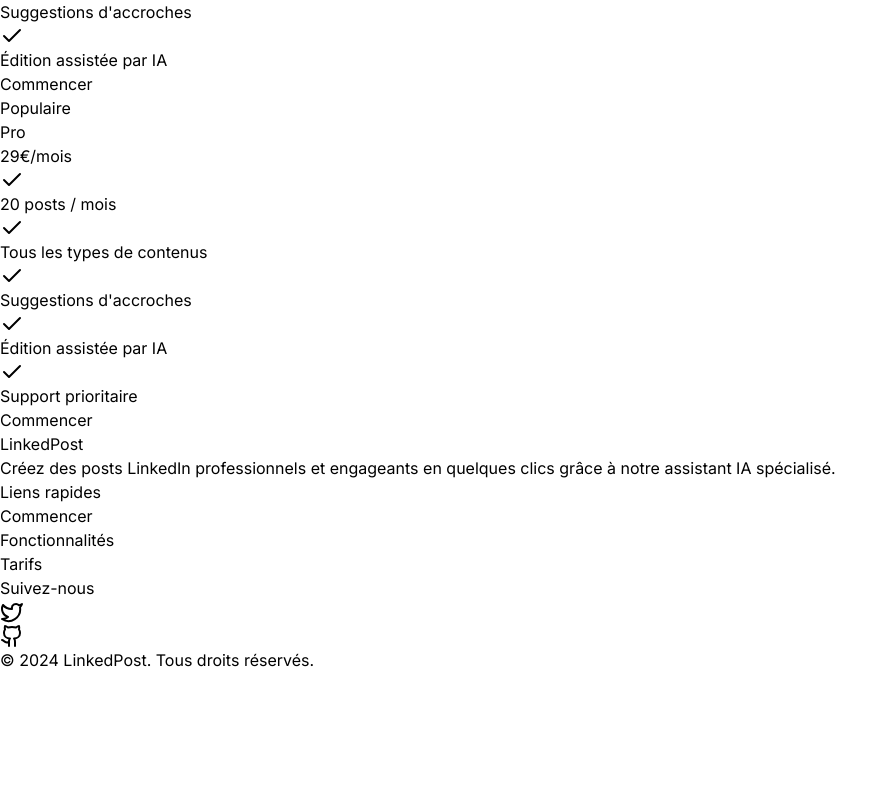
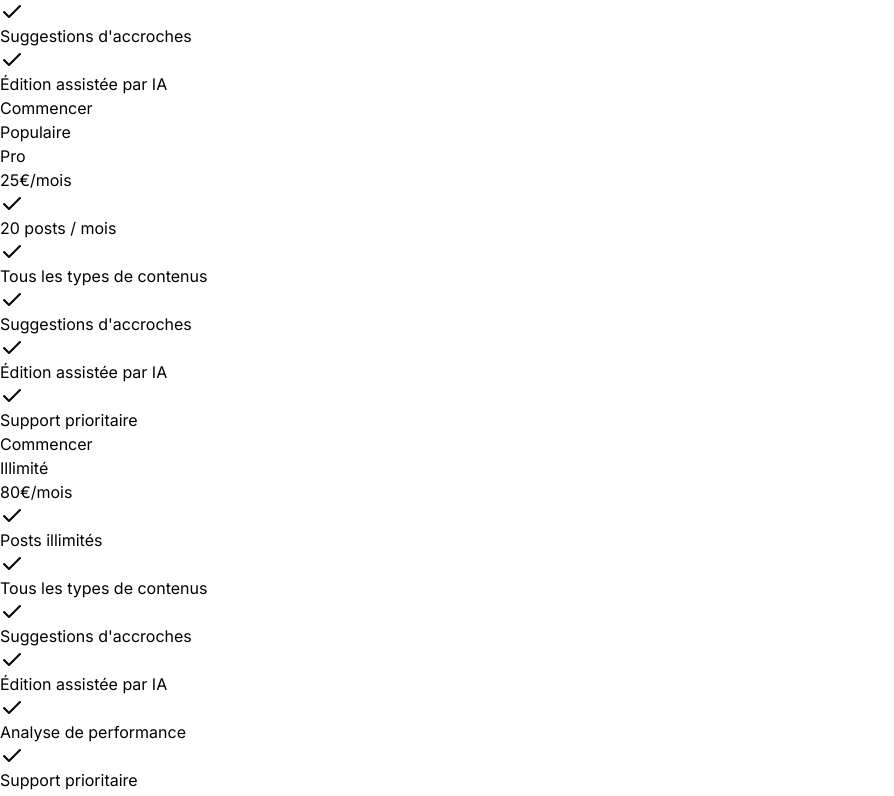
Before and after one commit to kevin-dumont/ecrire-v2, a Next.js app: page / in a window 1280 px wide. Shown: the part 680-1476 px from the top of the page, without its empty margins (0-894 px from the left). Before the commit the page ends 1352 px from the top, so only its background shows below. Built offline with nearby package versions, Linux system fonts and the light colour scheme.

Commit message:
improve global layout landing

```diff
--- a/package.json
+++ b/package.json
@@ -17,6 +17,8 @@
     "@radix-ui/react-radio-group": "^1.1.1",
     "@radix-ui/react-select": "^2.1.2",
     "@radix-ui/react-slot": "^1.1.0",
+    "@radix-ui/react-switch": "^1.1.1",
+    "@radix-ui/react-tabs": "^1.1.1",
     "@radix-ui/react-toast": "^1.2.2",
     "@supabase/supabase-js": "^2.46.1",
     "class-variance-authority": "^0.7.0",
--- a/src/app/globals.css
+++ b/src/app/globals.css
@@ -24,7 +24,7 @@
     --input: 0 0% 15%;
     --ring: 210 90% 50%;
     --radius: 0.5rem;
-    --primary-opacity: 210 90% 8%;
+    --primary-opacity: 210 90% 6%;
   }
 
   .light {
--- a/src/app/layout.tsx
+++ b/src/app/layout.tsx
@@ -19,7 +19,7 @@
   return (
     <html lang="en" suppressHydrationWarning>
       <body className={inter.className}>
-        <ThemeProvider attribute="class" defaultTheme="system" enableSystem>
+        <ThemeProvider attribute="class" defaultTheme="light" enableSystem>
           <main>{children}</main>
           <Toaster />
         </ThemeProvider>
--- a/src/app/page.tsx
+++ b/src/app/page.tsx
@@ -1,5 +1,6 @@
 "use client";
 
+import { useState } from "react";
 import Link from "next/link";
 import { Button } from "@/components/ui/button";
 import {
@@ -14,8 +15,11 @@
 import Navbar from "@/components/navbar";
 import Footer from "@/components/footer";
 import RetroGrid from "@/components/ui/retro-grid";
+import { Tabs, TabsList, TabsTrigger, TabsContent } from "@/components/ui/tabs";
 
 export default function Home() {
+  const [isAnnual, setIsAnnual] = useState(true);
+
   const features = [
     {
       title: "Posts optimisés",
@@ -37,20 +41,53 @@
     },
   ];
 
-  const freePlanFeatures = [
+  const pricingPlans = {
+    free: {
+      name: "Essai gratuit",
+      monthlyPrice: 0,
+      annualPrice: 0,
+      popular: false,
+      features: [
         "3 posts",
         "Tous les types de contenus",
         "Suggestions d'accroches",
         "Édition assistée par IA",
-  ];
-
-  const proPlanFeatures = [
+      ],
+    },
+    pro: {
+      name: "Pro",
+      monthlyPrice: 29,
+      annualPrice: 25,
+      popular: true,
+      features: [
         "20 posts / mois",
         "Tous les types de contenus",
         "Suggestions d'accroches",
         "Édition assistée par IA",
         "Support prioritaire",
-  ];
+      ],
+    },
+    unlimited: {
+      name: "Illimité",
+      monthlyPrice: 99,
+      annualPrice: 80,
+      popular: false,
+      features: [
+        "Posts illimités",
+        "Tous les types de contenus",
+        "Suggestions d'accroches",
+        "Édition assistée par IA",
+        "Analyse de performance",
+        "Support prioritaire",
+      ],
+    },
+  };
+
+  const getPrice = (plan: "free" | "pro" | "unlimited") => {
+    return isAnnual
+      ? pricingPlans[plan].annualPrice
+      : pricingPlans[plan].monthlyPrice;
+  };
 
   return (
     <>
@@ -130,29 +167,49 @@
             viewport={{ once: true }}
             className="text-center mb-12"
           >
-            <h2 className="text-3xl font-bold mb-4 text-foreground">
-              Tarification Simple
-            </h2>
+            <h2 className="text-3xl font-bold mb-4 ">Tarification Simple</h2>
             <p className="text-xl text-muted-foreground">
               Choisissez le plan qui vous convient
             </p>
+            <Tabs
+              defaultValue={isAnnual ? "annual" : "monthly"}
+              onValueChange={(value) => setIsAnnual(value === "annual")}
+            >
+              <TabsList className="mt-8 bg-primary/5">
+                <TabsTrigger value="monthly">Mensuel</TabsTrigger>
+                <TabsTrigger value="annual">Annuel</TabsTrigger>
+              </TabsList>
+            </Tabs>
           </motion.div>
 
-          <div className="grid grid-cols-1 md:grid-cols-2 gap-8 max-w-5xl mx-auto">
+          <div className="grid grid-cols-1 md:grid-cols-3 gap-4 max-w-5xl mx-auto">
+            {Object.entries(pricingPlans).map(([key, plan], index) => (
               <motion.div
+                key={key}
                 initial={{ opacity: 0, y: 20 }}
                 whileInView={{ opacity: 1, y: 0 }}
-              transition={{ duration: 0.5, delay: 0.1 }}
+                transition={{ duration: 0.5, delay: index * 0.1 }}
                 viewport={{ once: true }}
               >
-              <div className="bg-card p-8 border border-border rounded-lg h-full flex flex-col shadow-sm">
+                <div
+                  className={`relative bg-card p-8 border rounded-lg h-full flex flex-col shadow-sm ${
+                    plan.popular ? "border-primary" : "border-border"
+                  }`}
+                >
+                  {plan.popular && (
+                    <div className="absolute -top-4 left-1/2 transform -translate-x-1/2">
+                      <span className="bg-primary text-primary-foreground px-3 py-1 rounded-full text-sm font-medium">
+                        Populaire
+                      </span>
+                    </div>
+                  )}
                   <div className="text-center mb-8">
                     <h3 className="text-2xl font-bold mb-2 text-foreground">
-                    Essai gratuit
+                      {plan.name}
                     </h3>
                     <div className="flex justify-center items-baseline mb-4">
                       <span className="text-5xl font-extrabold text-foreground">
-                      0€
+                        {getPrice(key as "free" | "pro" | "unlimited")}€
                       </span>
                       <span className="text-xl text-muted-foreground ml-2">
                         /mois
@@ -161,7 +218,7 @@
                   </div>
 
                   <div className="space-y-4 mb-8 flex-grow">
-                  {freePlanFeatures.map((feature, index) => (
+                    {plan.features.map((feature, index) => (
                       <div key={index} className="flex items-center gap-3">
                         <Check className="text-primary h-5 w-5 flex-shrink-0" />
                         <span className="text-muted-foreground">{feature}</span>
@@ -170,56 +227,17 @@
                   </div>
 
                   <Link href="/login" className="block mt-auto">
-                  <Button className="w-full" variant="outline" size="lg">
+                    <Button
+                      className="w-full"
+                      variant={plan.popular ? "default" : "outline"}
+                      size="lg"
+                    >
                       Commencer
                     </Button>
                   </Link>
                 </div>
               </motion.div>
-
-            <motion.div
-              initial={{ opacity: 0, y: 20 }}
-              whileInView={{ opacity: 1, y: 0 }}
-              transition={{ duration: 0.5, delay: 0.2 }}
-              viewport={{ once: true }}
-            >
-              <div className="bg-card p-8 border rounded-lg relative h-full flex flex-col shadow-sm border-primary">
-                <div className="absolute -top-4 left-1/2 transform -translate-x-1/2">
-                  <span className="bg-primary text-primary-foreground px-3 py-1 rounded-full text-sm font-medium">
-                    Populaire
-                  </span>
-                </div>
-
-                <div className="text-center mb-8">
-                  <h3 className="text-2xl font-bold mb-2 text-foreground">
-                    Pro
-                  </h3>
-                  <div className="flex justify-center items-baseline mb-4">
-                    <span className="text-5xl font-extrabold text-foreground">
-                      29€
-                    </span>
-                    <span className="text-xl text-muted-foreground ml-2">
-                      /mois
-                    </span>
-                  </div>
-                </div>
-
-                <div className="space-y-4 mb-8 flex-grow">
-                  {proPlanFeatures.map((feature, index) => (
-                    <div key={index} className="flex items-center gap-3">
-                      <Check className="text-primary h-5 w-5 flex-shrink-0" />
-                      <span className="text-muted-foreground">{feature}</span>
-                    </div>
             ))}
-                </div>
-
-                <Link href="/login" className="block mt-auto">
-                  <Button className="w-full" size="lg">
-                    Commencer
-                  </Button>
-                </Link>
-              </div>
-            </motion.div>
           </div>
         </div>
       </section>
```
Also changed, not shown: src/components/ui/switch.tsx (+6 -6 lines), 1 other file (tests, documents, lock files or other folders). Lines whose indentation alone changed are shown as unchanged.
